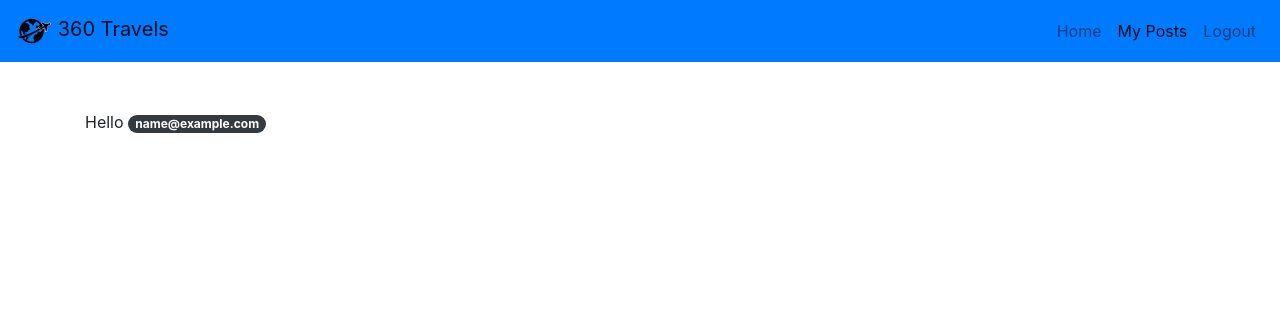
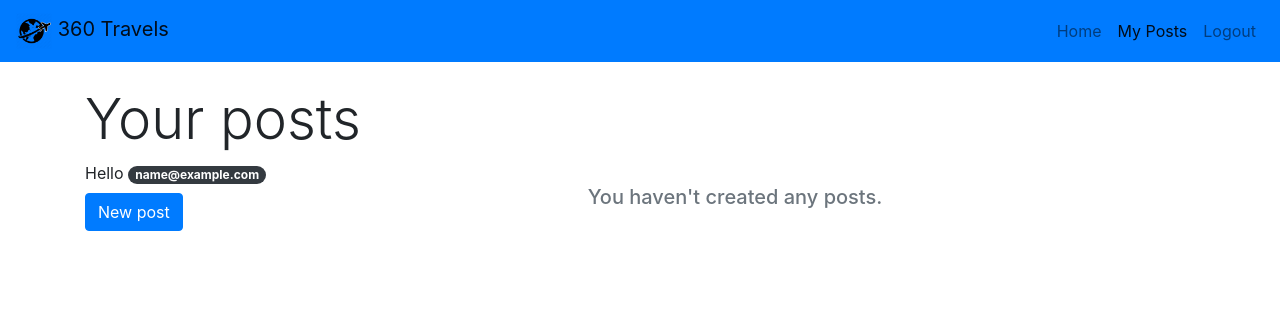
Before and after one commit to ameybhavsar24/php-travel-agency, a PHP site: page /myposts.php in a window 1280 px wide. Shown: the top 322 px of the page. Run offline with PHP 8.4, Linux system fonts and the light colour scheme; the visitor is signed in with stand-in values (Sample User, id 1); data that the repository does not hold is empty.

Commit message:
Update your posts

```diff
--- a/myposts.php
+++ b/myposts.php
@@ -70,12 +70,19 @@ if ($stmt = $con->prepare($query)) {
 </nav>
 
   <div class="container">
-      <div class="row mt-5">
+      <div class="display-4 mt-4 mb-2">
+        Your posts
+      </div>
+      <div class="row mt-2">
         <div class="col-12">
           Hello <span class="badge badge-pill badge-dark"><?= $_SESSION['email'] ?></span>
         </div>
       </div>
       <div class="row">
+          <div class="col-sm-2 col-12 mt-2">
+            <button type="button" data-toggle="modal" data-target="#newPostModal" class="btn btn-primary">New post</button>
+          </div>
+          <div class="col-sm-10 col-12">
             <?php
               if (!empty($posts)) {
                 foreach($posts as $key=>$post) {
@@ -96,8 +103,15 @@ if ($stmt = $con->prepare($query)) {
                   </div>
                   <?php
                 }
+              } else {
+                ?>
+                <div class="col-12">
+                  <h5 class="text-center text-muted">You haven't created any posts.</h5>
+                </div>
+                <?php
               }
             ?>
+          </div>
       </div>
   </div>
   <!-- Optional JavaScript -->
```
Lines whose indentation alone changed are shown as unchanged.
